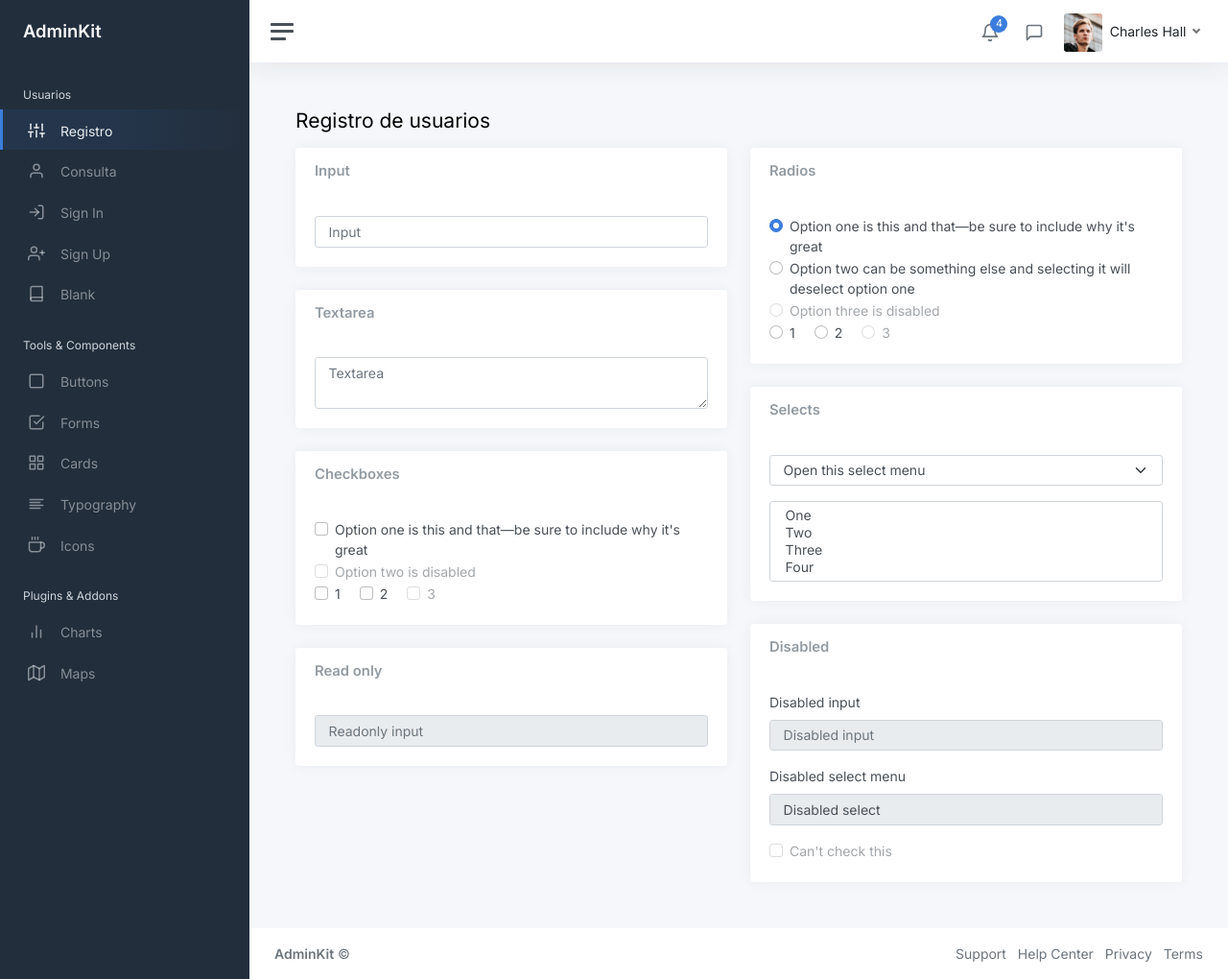
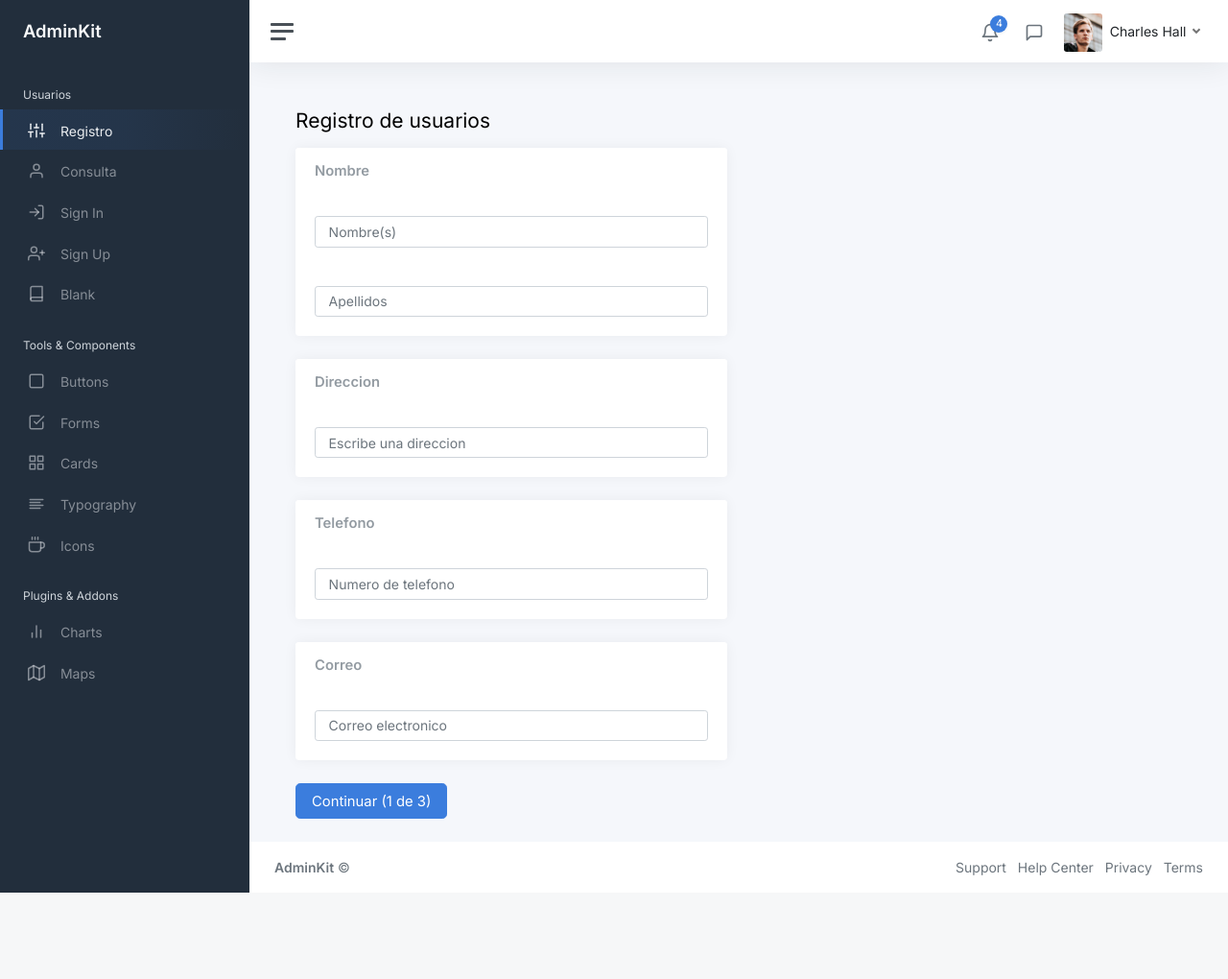
Before and after one commit to UTSRayon/boxfit, a Flask app: page / in a window 1280 px wide. Shown: the whole page at 96% size. After the commit the page ends 930 px from the top, so only its background shows below. Run offline with Flask 2, Linux system fonts and the light colour scheme.

Commit message:
agregue 2 formularios mas

```diff
--- a/app.py
+++ b/app.py
@@ -7,6 +7,13 @@ app = Flask(__name__)
 def getIndex():  # put application's code here
     return render_template("registro.html")
 
+@app.route('/re')
+def re():  # put application's code here
+    return render_template("registro2.html")
+
+@app.route('/re2')
+def re2():  # put application's code here
+    return render_template("registro3.html")
 
 
 
--- a/templates/esqueleto.html
+++ b/templates/esqueleto.html
@@ -35,7 +35,7 @@
 					</li>
 
 					<li class="sidebar-item active">
-						<a class="sidebar-link" href="index.html">
+						<a class="sidebar-link" href="{{ url_for('getIndex')}}">
               <i class="align-middle" data-feather="sliders"></i> <span class="align-middle">Registro</span>
             </a>
 					</li>
--- a/templates/registro.html
+++ b/templates/registro.html
@@ -5,179 +5,59 @@
 {%  endblock %}
 {%  block contenido %}
 <div class="container-fluid p-0">
-
-					<div class="mb-3">
-						<h1 class="h3 d-inline align-middle">Registro de usuarios</h1>
-
-					</div>
+	<div class="mb-3">
+		<h1 class="h3 d-inline align-middle">Registro de usuarios</h1>
+			</div>
 					<div class="row">
 						<div class="col-12 col-lg-6">
 							<div class="card">
 								<div class="card-header">
-									<h5 class="card-title mb-0">Input</h5>
+									<h5 class="card-title mb-0">Nombre</h5>
 								</div>
 								<div class="card-body">
-									<input type="text" class="form-control" placeholder="Input">
+									<input type="text" class="form-control" placeholder="Nombre(s)">
+								</div>
+								<div class="card-body">
+									<input type="text" class="form-control" placeholder="Apellidos">
 								</div>
 							</div>
 
 							<div class="card">
 								<div class="card-header">
-									<h5 class="card-title mb-0">Textarea</h5>
+									<h5 class="card-title mb-0">Direccion</h5>
 								</div>
 								<div class="card-body">
-									<textarea class="form-control" rows="2" placeholder="Textarea"></textarea>
+									<input type="text" class="form-control" placeholder="Escribe una direccion">
 								</div>
 							</div>
 
 							<div class="card">
 								<div class="card-header">
-									<h5 class="card-title mb-0">Checkboxes</h5>
+									<h5 class="card-title mb-0">Telefono</h5>
 								</div>
 								<div class="card-body">
-									<div>
-										<label class="form-check">
-            <input class="form-check-input" type="checkbox" value="">
-            <span class="form-check-label">
-              Option one is this and that&mdash;be sure to include why it's great
-            </span>
-          </label>
-										<label class="form-check">
-            <input class="form-check-input" type="checkbox" value="" disabled>
-            <span class="form-check-label">
-              Option two is disabled
-            </span>
-          </label>
-									</div>
-									<div>
-										<label class="form-check form-check-inline">
-            <input class="form-check-input" type="checkbox" value="option1">
-            <span class="form-check-label">
-              1
-            </span>
-          </label>
-										<label class="form-check form-check-inline">
-            <input class="form-check-input" type="checkbox" value="option2">
-            <span class="form-check-label">
-              2
-            </span>
-          </label>
-										<label class="form-check form-check-inline">
-            <input class="form-check-input" type="checkbox" value="option3" disabled>
-            <span class="form-check-label">
-              3
-            </span>
-          </label>
-									</div>
+									<input type="number" class="form-control" placeholder="Numero de telefono">
 								</div>
 							</div>
 
 							<div class="card">
 								<div class="card-header">
-									<h5 class="card-title mb-0">Read only</h5>
+									<h5 class="card-title mb-0">Correo</h5>
 								</div>
 								<div class="card-body">
-									<input class="form-control" type="text" placeholder="Readonly input" readonly>
-								</div>
-							</div>
-						</div>
-
-						<div class="col-12 col-lg-6">
-							<div class="card">
-								<div class="card-header">
-									<h5 class="card-title mb-0">Radios</h5>
-								</div>
-								<div class="card-body">
-									<div>
-										<label class="form-check">
-            <input class="form-check-input" type="radio" value="option1" name="radios-example" checked>
-            <span class="form-check-label">
-              Option one is this and that&mdash;be sure to include why it's great
-            </span>
-          </label>
-										<label class="form-check">
-            <input class="form-check-input" type="radio" value="option2" name="radios-example">
-            <span class="form-check-label">
-              Option two can be something else and selecting it will deselect option one
-            </span>
-          </label>
-										<label class="form-check">
-            <input class="form-check-input" type="radio" value="option3" name="radios-example" disabled>
-            <span class="form-check-label">
-              Option three is disabled
-            </span>
-          </label>
-									</div>
-									<div>
-										<label class="form-check form-check-inline">
-            <input class="form-check-input" type="radio" name="inline-radios-example" value="option1">
-            <span class="form-check-label">
-              1
-            </span>
-          </label>
-										<label class="form-check form-check-inline">
-            <input class="form-check-input" type="radio" name="inline-radios-example" value="option2">
-            <span class="form-check-label">
-              2
-            </span>
-          </label>
-										<label class="form-check form-check-inline">
-            <input class="form-check-input" type="radio" name="inline-radios-example" value="option3" disabled>
-            <span class="form-check-label">
-              3
-            </span>
-          </label>
-									</div>
+									<input type="email" class="form-control" placeholder="Correo electronico">
 								</div>
 							</div>
 
-							<div class="card">
-								<div class="card-header">
-									<h5 class="card-title mb-0">Selects</h5>
-								</div>
-								<div class="card-body">
-									<select class="form-select mb-3">
-          <option selected>Open this select menu</option>
-          <option>One</option>
-          <option>Two</option>
-          <option>Three</option>
-        </select>
-
-									<select multiple class="form-control">
-          <option>One</option>
-          <option>Two</option>
-          <option>Three</option>
-          <option>Four</option>
-        </select>
-								</div>
+							<!--button-->
+							<div>
+								<a href="{{ url_for('re')}}" class="btn btn-lg btn-primary">Continuar (1 de 3)</a>
+								<!-- <button type="submit" class="btn btn-lg btn-primary">Sign in</button> -->
 							</div>
 
-							<div class="card">
-								<div class="card-header">
-									<h5 class="card-title mb-0">Disabled</h5>
-								</div>
-								<div class="card-body">
-									<div class="mb-3">
-										<label class="form-label">Disabled input</label>
-										<input type="text" class="form-control" placeholder="Disabled input" disabled>
-									</div>
-									<div class="mb-3">
-										<label class="form-label">Disabled select menu</label>
-										<select class="form-control" disabled>
-            <option>Disabled select</option>
-          </select>
-									</div>
-									<label class="form-check">
-          <input class="form-check-input" type="checkbox" value="" disabled>
-          <span class="form-check-label">
-            Can't check this
-          </span>
-        </label>
-								</div>
-							</div>
 						</div>
 					</div>
 
-				</div>
+</div>
 
 {%  endblock%}
```
Also changed, not shown: templates/registro2.html (added, +92 -0 lines), templates/registro3.html (added, +36 -0 lines), static/img/im.png (added), static/img/li.png (added).
